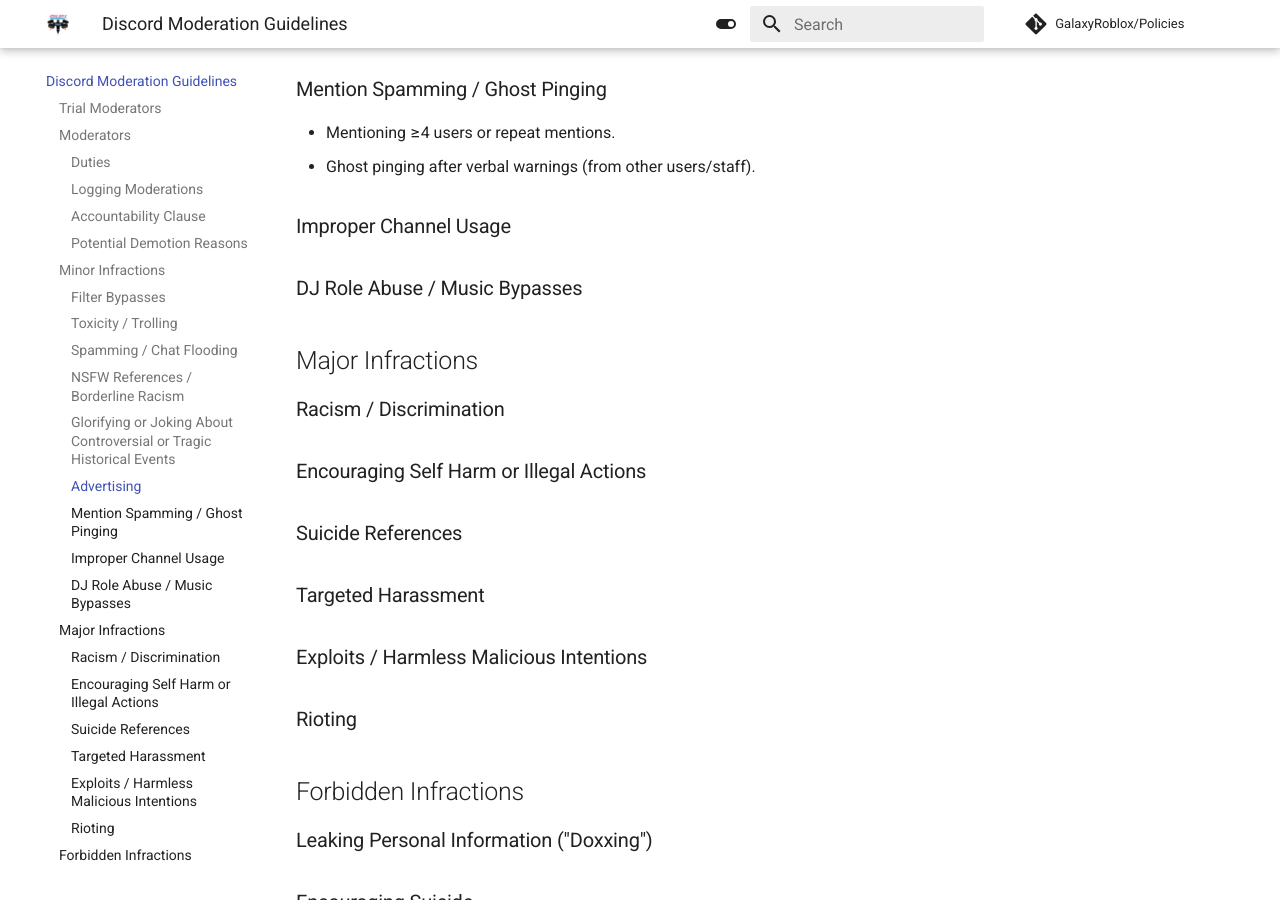
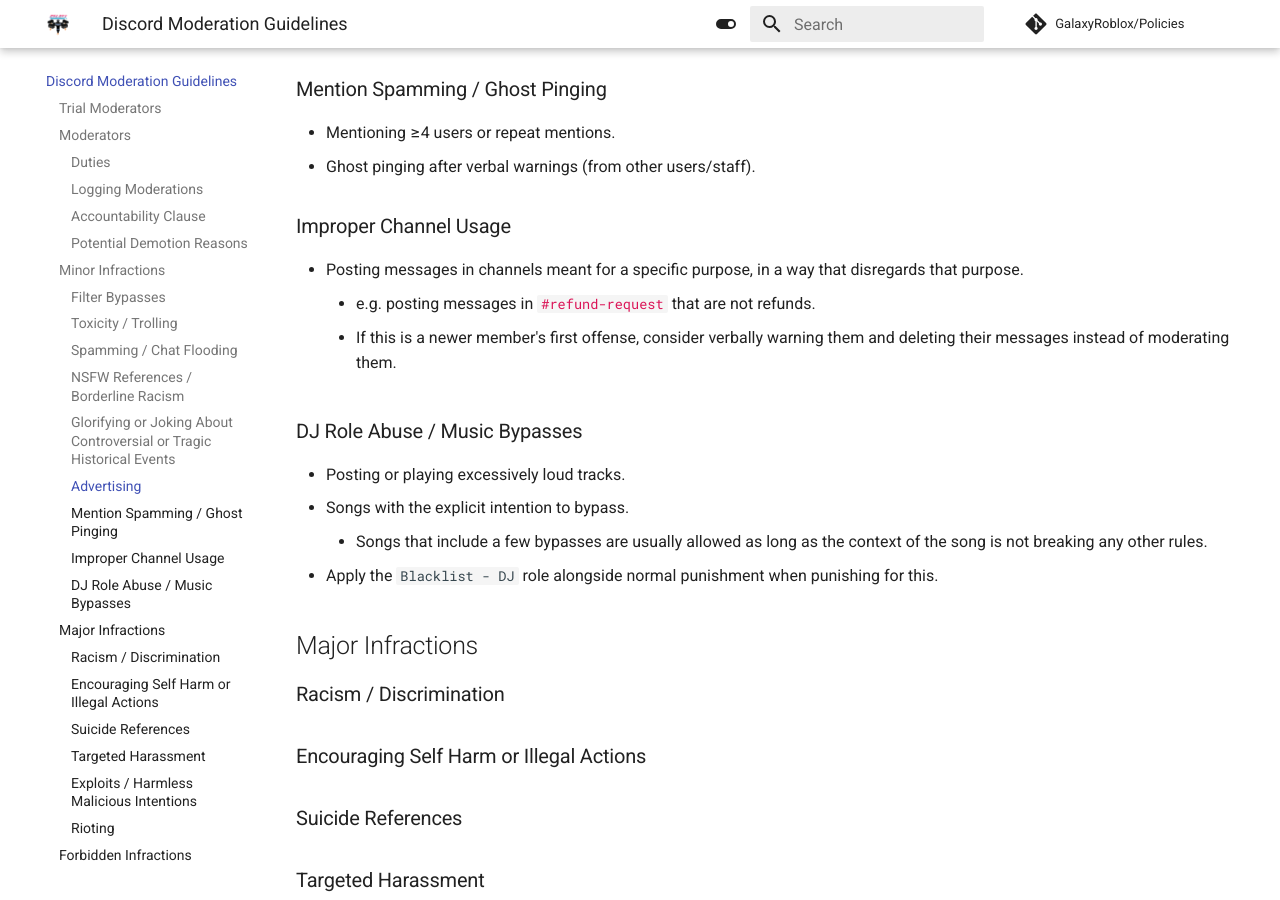
Before and after one commit to GalaxyRoblox/Policies, an MkDocs documentation site: the page built from docs/moderation.md, in a window 1280 px wide and 900 px high, scrolled down 4514 px. Built offline with MkDocs 1.6.1 and Material for MkDocs 9.7.7, drawn with Linux system fonts in a browser that asks for light colours; comment, search, counter and statistics services are not loaded.

Commit message:
finish minor infractions
closes #2

```diff
--- a/docs/moderation.md
+++ b/docs/moderation.md
@@ -165,7 +165,16 @@
 
 ### Improper Channel Usage
 
+- Posting messages in channels meant for a specific purpose, in a way that disregards that purpose.
+    - e.g. posting messages in `#!cpp #refund-request` that are not refunds.
+    - If this is a newer member's first offense, consider verbally warning them and deleting their messages instead of moderating them.
+
 ### DJ Role Abuse / Music Bypasses
+
+- Posting or playing excessively loud tracks.
+- Songs with the explicit intention to bypass.
+    - Songs that include a few bypasses are usually allowed as long as the context of the song is not breaking any other rules.
+- Apply the `Blacklist - DJ` role alongside normal punishment when punishing for this.
 
 ## Major Infractions
 
```
